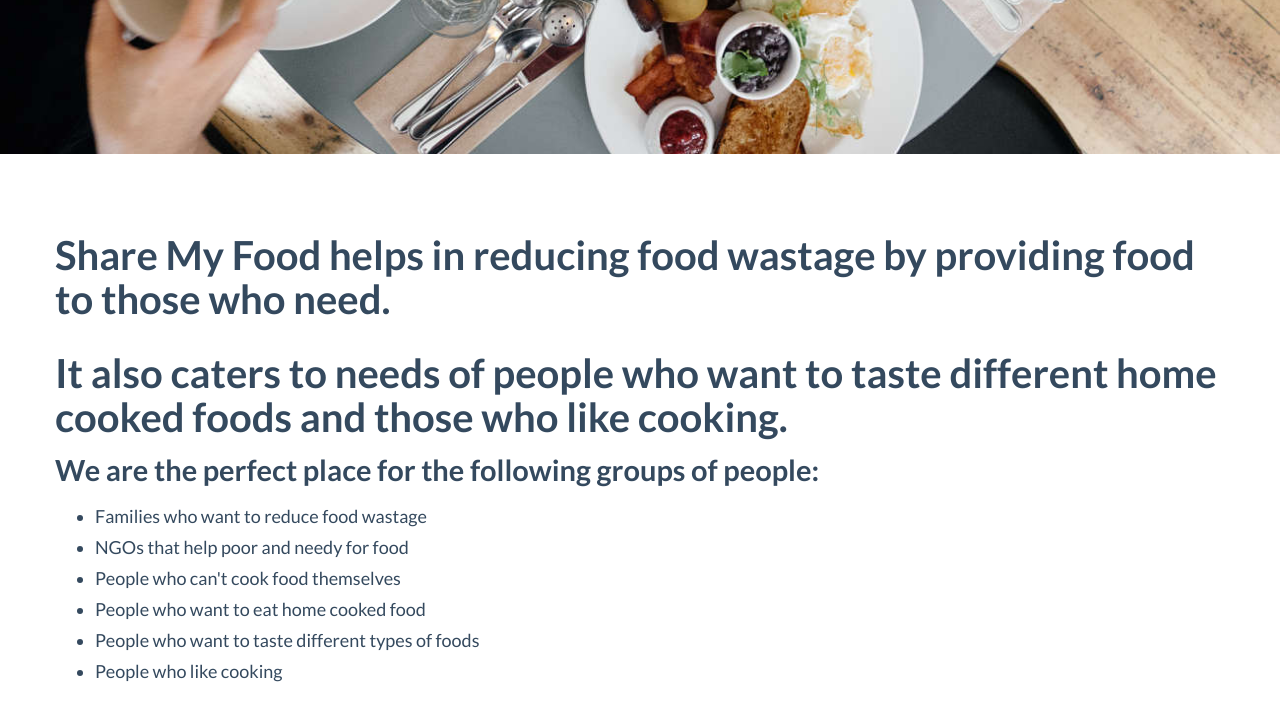
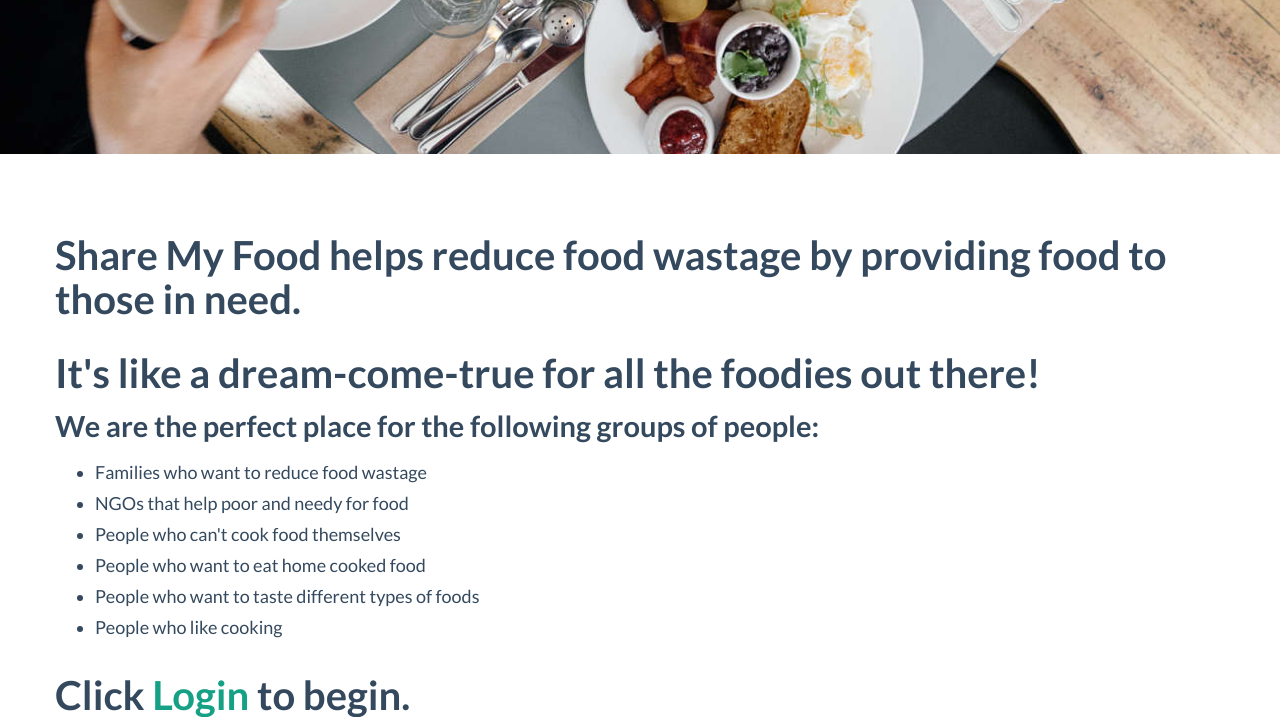
Before and after one commit to ApsOps/share-my-food, a Django app: page / in a window 1280 px wide. Shown: the part 696-1413 px from the top of the page. Run offline with Django 3.2, Linux system fonts and the light colour scheme; some libraries are stand-ins or nearby versions.

Commit message:
Improve homepage text

```diff
--- a/share_my_food/templates/home.html
+++ b/share_my_food/templates/home.html
@@ -45,8 +45,8 @@
     <div class="col-md-3"><a href="/add" class="btn btn-hg btn-danger" id="cooked">I Cooked</a></div>
 </div>
 <div id="main" class="row">
-    <h3>Share My Food helps in reducing food wastage by providing food to those who need.</h3>
-    <h3>It also caters to needs of people who want to taste different home cooked foods and those who like cooking.</h3>
+    <h3>Share My Food helps reduce food wastage by providing food to those in need.</h3>
+    <h3>It's like a dream-come-true for all the foodies out there!</h3>
     <h4>We are the perfect place for the following groups of people:</h4>
     <ul type="disc">
     <li>Families who want to reduce food wastage</li>
```
